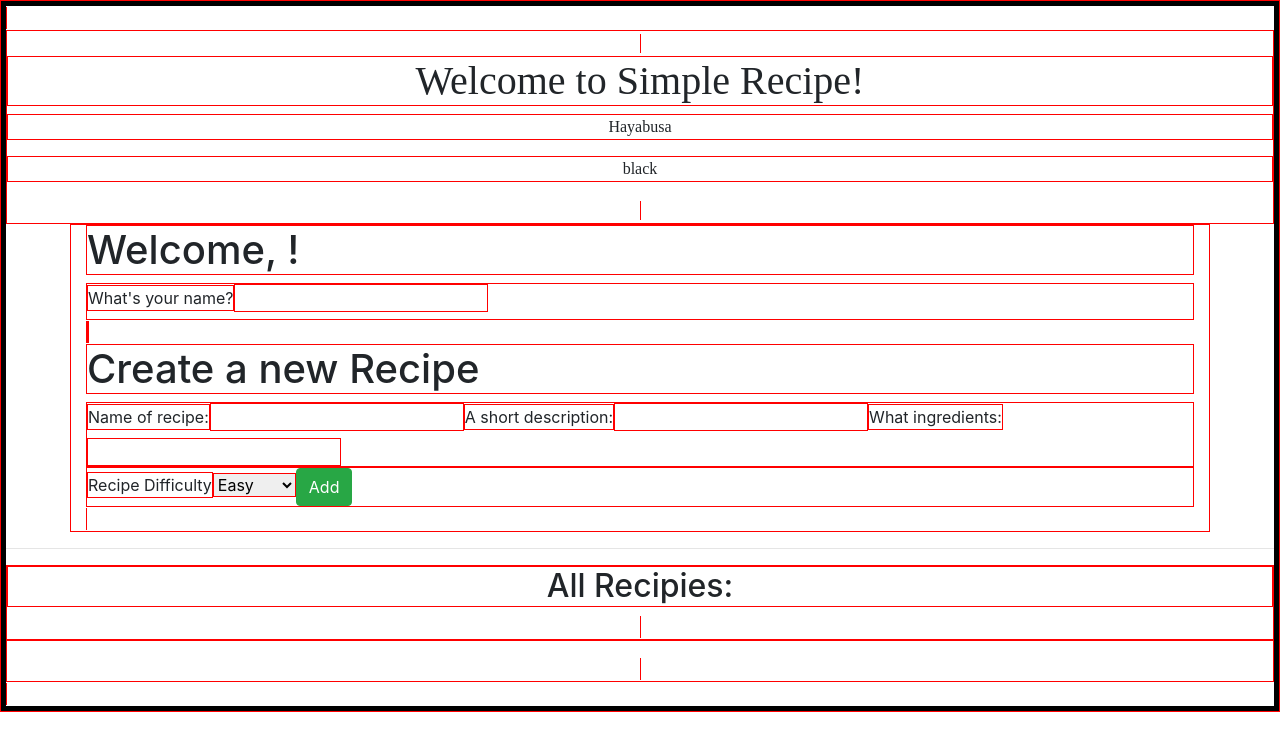
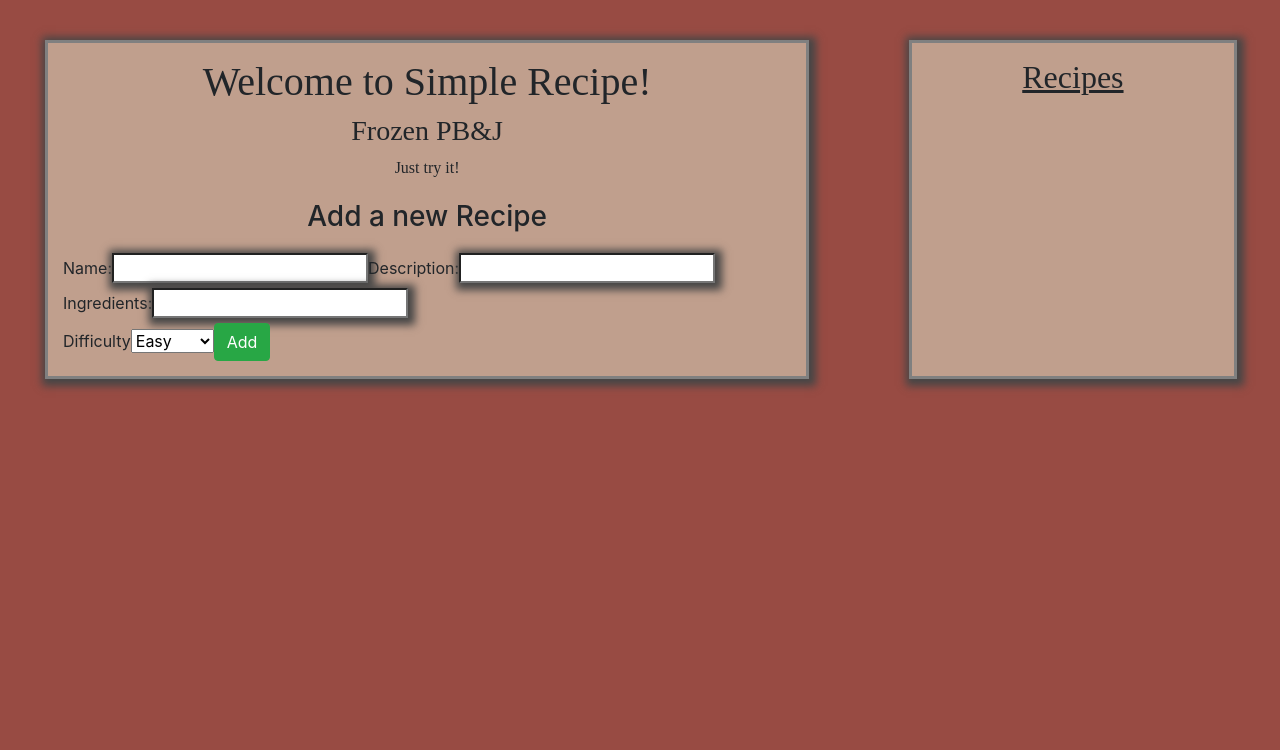
Before and after one commit to joshdrochon/recipe-box, an Angular app: page / in a window 1280 px wide. Shown: the top 750 px of the page. Built offline with nearby package versions, Linux system fonts and the light colour scheme.

Commit message:
additional styling

```diff
--- a/src/app/app.component.html
+++ b/src/app/app.component.html
@@ -1,19 +1,17 @@
-<div id="header">
-  <app-header [ninja]="ninja"></app-header>
-</div>
+<div class="row">
+  <div class="col-md-7" id="wrapper">
+    <span id="header">
+      <app-header [topRecipe]="topRecipe"></app-header>
+    </span>
     <div class="container">
-  <h1>Welcome, {{username}}!</h1>
-  <form>
-    <label for="name">What's your name?</label>
-    <input [(ngModel)]="username" type="text" name="user">
-  </form>
-
-
       <app-edit-recipe [childSelectedRecipe]="selectedRecipe" (clickedDone)="finishEditing()"></app-edit-recipe>
       <app-new-recipe (sendRecipe)="addRecipe($event)"></app-new-recipe>
     </div>
-<hr>
+  </div>
+  <div class="col-md-3" id="sidebar">
     <div id="recipes-container">
-    <h2>All Recipies: </h2>
+        <h2>Recipes</h2>
         <app-recipe-list [childRecipeList]="rootList" (clickSender)="editRecipe($event)"></app-recipe-list>
     </div>
+  </div>
+</div>
--- a/src/app/app.component.ts
+++ b/src/app/app.component.ts
@@ -26,10 +26,9 @@ export class AppComponent {
     this.selectedRecipe = null;
   }
 
-  ninja = {
-    name: "Hayabusa",
-    belt: "black"
-  };
+  topRecipe: Recipe = new Recipe(
+    "Frozen PB&J", "Just try it!", ['peanutbutter', 'jelly', 'bread'], 1
+  );
 
 
 }
--- a/src/app/edit-recipe/edit-recipe.component.html
+++ b/src/app/edit-recipe/edit-recipe.component.html
@@ -1,13 +1,13 @@
 <div *ngIf="childSelectedRecipe">
   <h3>{{childSelectedRecipe.description}}</h3>
   <p>Recipe used: {{childSelectedRecipe.used}}</p>
-  <h3>Edit Recipe</h3>
-  <label>Enter a description of this recipe:</label>
+  <h3><strong>You are editing {{childSelectedRecipe.name}}.</strong></h3>
+  <label>New description: </label>
   <input [(ngModel)]="childSelectedRecipe.description">
-  <label>How difficulty is this recipe?</label>
-  <hr>
+  <label>Difficulty: </label>
   <input type="radio" [(ngModel)]="childSelectedRecipe.difficulty" [value]="1">1 (easy)
   <input type="radio" [(ngModel)]="childSelectedRecipe.difficulty" [value]="2">2 (medium)
   <input type="radio" [(ngModel)]="childSelectedRecipe.difficulty" [value]="3">3 (hard)
-  <button class="btn btn-success" (click)="finishEditing()">Save changes</button>
+  <button class="btn btn-success" (click)="finishEditing()">Save Changes</button>
+  <hr class="bold-hr">
 </div>
--- a/src/app/header/header.component.html
+++ b/src/app/header/header.component.html
@@ -1,3 +1,3 @@
 <h1>{{header}}</h1>
-<p>{{ninja.name}}</p>
-<p>{{ninja.belt}}</p>
+<h3>{{topRecipe.name}}</h3> <!--originates from App.component-->
+<p>{{topRecipe.description}}</p>
--- a/src/app/header/header.component.ts
+++ b/src/app/header/header.component.ts
@@ -4,8 +4,8 @@ import { Component, Input } from '@angular/core';
   selector: 'app-header',
   templateUrl: './header.component.html'
 })
-export class HeaderComponent implements OnInit {
-  @Input() ninja;
+export class HeaderComponent {
+  @Input() topRecipe;
   header: string = 'Welcome to Simple Recipe!';
 }
 
--- a/src/app/new-recipe/new-recipe.component.html
+++ b/src/app/new-recipe/new-recipe.component.html
@@ -1,14 +1,14 @@
-<h1>Create a new Recipe</h1>
+<h3>Add a new Recipe</h3>
 <div>
-  <label for="name">Name of recipe:</label>
+  <label for="name">Name: </label>
   <input #newName>
-  <label for="description">A short description: </label>
+  <label for="description">Description: </label>
   <input #newDescription>
-  <label for="ingredients">What ingredients:</label>
+  <label for="ingredients">Ingredients: </label>
   <input #newIngredients>
 </div>
 <div>
-  <label>Recipe Difficulty</label>
+  <label>Difficulty</label>
   <select #newDifficulty>
     <option [value]="1">Easy</option>
     <option [value]="2">Medium</option>
--- a/src/app/recipe-list/recipe-list.component.html
+++ b/src/app/recipe-list/recipe-list.component.html
@@ -1,4 +1,4 @@
 <ul>
   <li [class]="difficultyColor(element)" *ngFor="let element of childRecipeList">
-  {{element.name}}<button (click)="editButtonClicked(element)">edit</button></li>
+  {{element.name}}<button (click)="editButtonClicked(element)"> edit/details</button></li>
 </ul>
--- a/src/styles.css
+++ b/src/styles.css
@@ -1,6 +1,23 @@
 /* You can add global styles to this file, and also import other style files */
-body{
-  border: 5px solid black;
+#wrapper{
+  border: 3px solid gray;
+  background-color: #C09F8D;
+  margin: 40px 40px 0px 60px;
+  padding: 15px 0px 15px 0px;;
+  box-shadow: 2px 2px 8px 5px #464646;
+}
+
+#sidebar{
+  border: 3px solid gray;
+  background-color: #C09F8D;
+  margin: 40px 40px 0px 60px;
+  padding-top: 15px;
+  box-shadow: 2px 2px 8px 5px #464646;
+}
+
+
+#welcome{
+  display: inline;
 }
 
 #header{
@@ -11,18 +28,38 @@ app-header{
   font-family: cursive;
 }
 
+app-new-recipe h3{
+  text-align: center;
+  margin: 20px;
+}
+
+.bold-hr{
+  margin: 20px;
+  border: 1px solid black;
+}
+
+input{
+  box-shadow: 2px 2px 8px 5px #464646;
+}
+
 #recipes-container{
   text-align: center;
 }
 
+#recipes-container h2{
+  text-decoration: underline;
+  font-family: cursive;
+}
+
 li{
   list-style-type: none;
-}
-
-*{
-  border: 1px solid red;
+  margin: 10px 0px 10px 0px;
 }
 
 body{
-  background-color: blue;
+  background-color: #984B43 !important;
 }
+
+/**{
+  border: 1px dotted green;
+}*/
```
Lines whose indentation alone changed are shown as unchanged.
